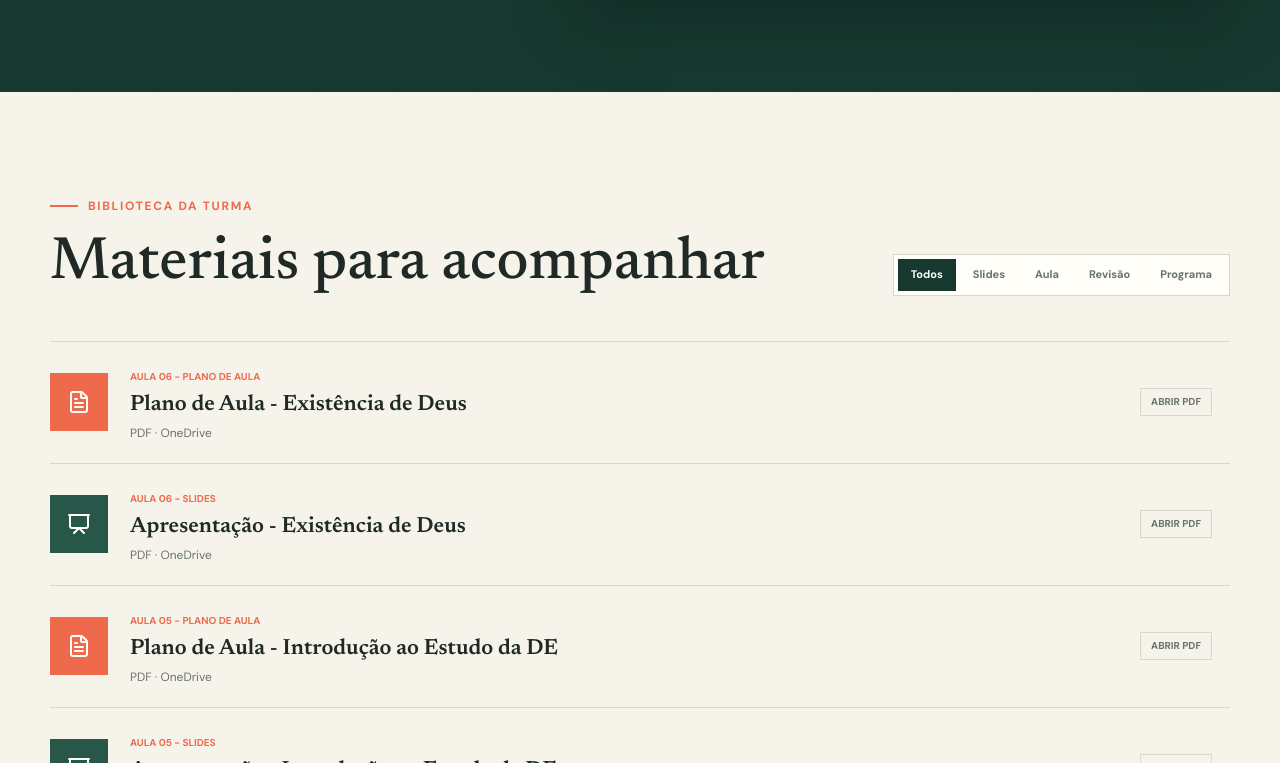
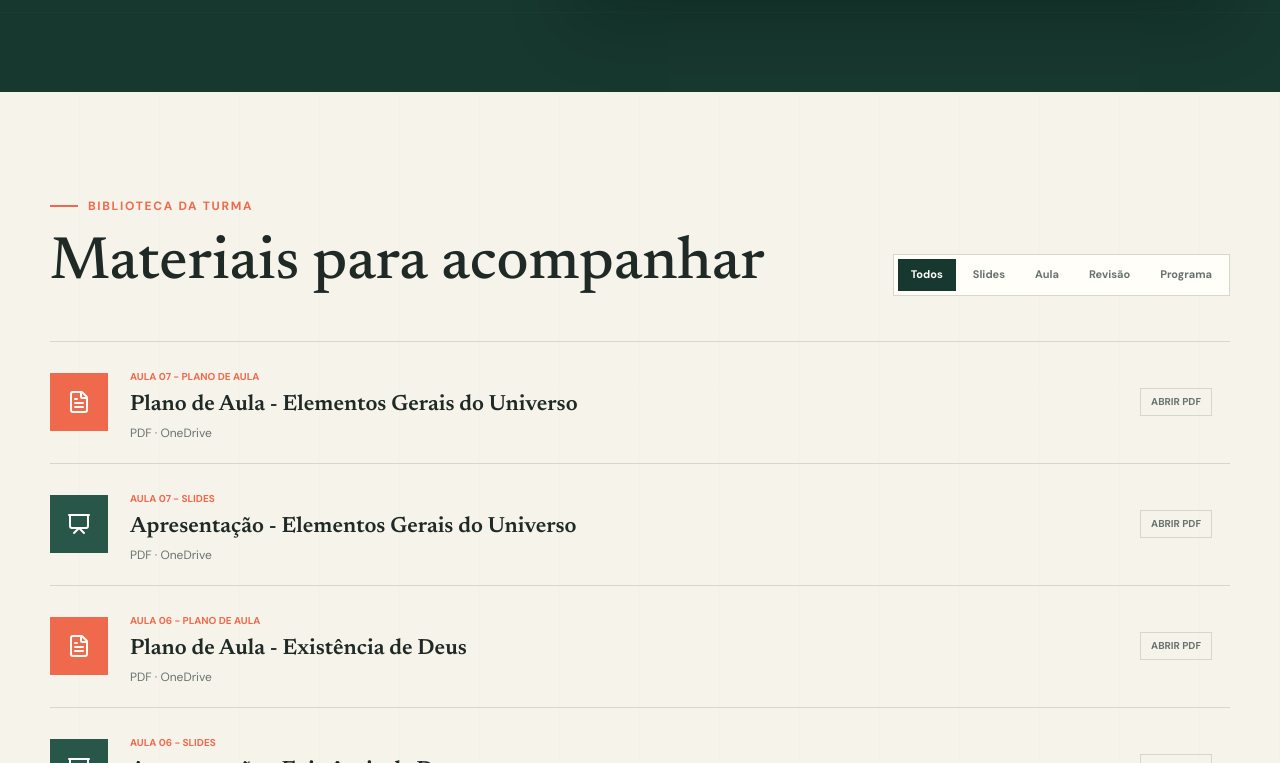
Before and after one commit to marcelouchoa-ai/iee2026, a plain HTML site: page index.html in a window 1280 px wide. Shown: the part 3678-4441 px from the top of the page. Drawn offline with nearby package versions, Linux system fonts and the light colour scheme.

Commit message:
Build 7.1.3 - Publicação de conteúdo da aula do dia 17 de setembro

```diff
--- a/index.html
+++ b/index.html
@@ -115,7 +115,7 @@
 				<article class="module" data-module-date="2026-09-17">
 					<span class="module-number">07</span>
 					<div><p>17 de setembro</p><h3>Elementos gerais do Universo</h3><span>O princípio das coisas, espírito e matéria, propriedades da matéria e espaço universal.</span></div>
-					<span class="status">Em breve</span>
+					<a class="status" href="https://1drv.ms/b/c/3282d669f30858d3/IQBzlqmqSjo7TacSwyHm8zJcAQFYbqzrxrAAWeO6-I34vyI?e=nmguve" target="_blank" rel="noopener">Conteúdo</a>
 				</article>
 				<article class="module" data-module-date="2026-09-24">
 					<span class="module-number">08</span>
@@ -152,6 +152,16 @@
 				</div>
 			</div>
 			<div class="resource-list">
+				<a class="resource-item" data-category="aulas" href="https://1drv.ms/b/c/3282d669f30858d3/IQBzlqmqSjo7TacSwyHm8zJcAQFYbqzrxrAAWeO6-I34vyI?e=nmguve" target="_blank" rel="noopener">
+					<div class="file-icon lesson-plan"><i data-lucide="file-text" aria-hidden="true"></i></div>
+					<div><span>AULA 07 - PLANO DE AULA</span><h3>Plano de Aula - Elementos Gerais do Universo</h3><p>PDF · OneDrive</p></div>
+					<span class="availability">Abrir PDF</span>
+				</a>
+				<a class="resource-item" data-category="slides" href="https://1drv.ms/b/c/3282d669f30858d3/IQDNKzlsruiJSZu6wQUFz-1wAbrIlPakV43JjiwjE7kUlSo?e=wVsJAA" target="_blank" rel="noopener">
+					<div class="file-icon slides"><i data-lucide="presentation" aria-hidden="true"></i></div>
+					<div><span>AULA 07 - SLIDES</span><h3>Apresentação - Elementos Gerais do Universo</h3><p>PDF · OneDrive</p></div>
+					<span class="availability">Abrir PDF</span>
+				</a>
 				<a class="resource-item" data-category="aulas" href="https://1drv.ms/b/c/3282d669f30858d3/IQAowT_0m-ruQrHdyJLYCqhVAV-qXGGvb0CoYzU2IqXVY_8?e=NelSPa" target="_blank" rel="noopener">
 					<div class="file-icon lesson-plan"><i data-lucide="file-text" aria-hidden="true"></i></div>
 					<div><span>AULA 06 - PLANO DE AULA</span><h3>Plano de Aula - Existência de Deus</h3><p>PDF · OneDrive</p></div>
@@ -160,6 +170,11 @@
 				<a class="resource-item" data-category="slides" href="https://1drv.ms/b/c/3282d669f30858d3/IQD8rBbZCi2PT5tD3IyiyabRAb9rCF1Y3cKQVmHWY8l-Mvk?e=2cCeNY" target="_blank" rel="noopener">
 					<div class="file-icon slides"><i data-lucide="presentation" aria-hidden="true"></i></div>
 					<div><span>AULA 06 - SLIDES</span><h3>Apresentação - Existência de Deus</h3><p>PDF · OneDrive</p></div>
+					<span class="availability">Abrir PDF</span>
+				</a>
+				<a class="resource-item" data-category="resumos" href="https://1drv.ms/b/c/3282d669f30858d3/IQD1gcjTpy5kSIqqbdlEe8EpAc-KircT9j8Y4Gph3Le4Pvg?e=AFfaJC" target="_blank" rel="noopener">
+					<div class="file-icon summary"><i data-lucide="file-text" aria-hidden="true"></i></div>
+					<div><span>AULA 06 - REVISÃO</span><h3>Revisão de conteúdo - Existência de Deus</h3><p>PDF · OneDrive</p></div>
 					<span class="availability">Abrir PDF</span>
 				</a>
 				<a class="resource-item" data-category="aulas" href="https://1drv.ms/b/c/3282d669f30858d3/IQBjJaE947DpT57MwcTpV6aGAQVHzM2NrSN1kFm6NnltTpQ?e=ld1Z2b" target="_blank" rel="noopener">
@@ -359,7 +374,7 @@
 	<footer class="site-footer">
 		<div class="footer-brand"><span class="brand-mark">IEE</span><div><strong>Curso Básico de Espiritismo</strong><p>Aprender. Compartilhar. Transformar.</p></div></div>
 		<div class="footer-links"><a href="#plano">Plano de aula</a><a href="#agenda">Agenda</a><a href="#materiais">Materiais</a><a href="#presenca">Avaliação</a></div>
-		<p class="copyright">© <span id="current-year">2026</span> Curso Básico de Espiritismo IEE - <span class="build-version">Build 6.3.2</span></p>
+		<p class="copyright">© <span id="current-year">2026</span> Curso Básico de Espiritismo IEE - <span class="build-version">Build 7.1.3</span></p>
 	</footer>
 
 	<div class="toast" role="status" aria-live="polite"></div>
```
